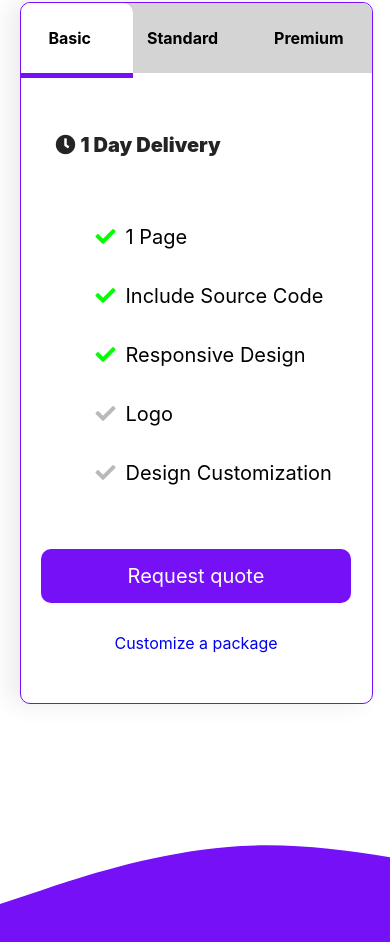
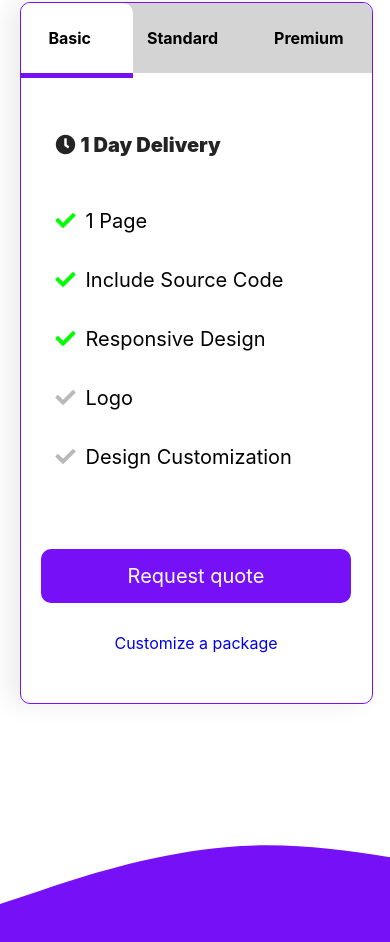
Before and after one commit to Tiago-Rodrigs/Tiago-Rodrigues-Portfolio, a React (Create React App) app: page /about in a window 390 px wide. Shown: the part 1912-2854 px from the top of the page. Built offline with nearby package versions, Linux system fonts and the light colour scheme.

Commit message:
fixed bug in packages services & Code cleaner

```diff
--- a/src/components/image/index.js
+++ b/src/components/image/index.js
@@ -7,12 +7,12 @@ function ImageCard(props) {
   return (
     <div className="image-home">
       <div className="link-website">
-        <a href={props.link} target="_blank">
+        <a href={props.link} target="_blank" rel="noreferrer">
           SEE {props.type}
         </a>
         <Link to={`/contact?msg=${props.message}`}>REQUEST QUOTE</Link>
       </div>
-      <img src={props.thumbnail} />
+      <img src={props.thumbnail} alt={`${props.message} project`} />
     </div>
   );
 }
--- a/src/components/packages/index.js
+++ b/src/components/packages/index.js
@@ -3,9 +3,9 @@ import { Link } from "react-router-dom";
 import "./style.css";
 
 class Packages extends Component {
-  changeOption = async (option) => {
+  changeOption =  (option) => {
     if (option !== null) {
-      await document.getElementById(option).scrollIntoView({
+       document.getElementById(option).scrollIntoView({
         behavior: "smooth",
         block: "end",
         inline: "nearest",
@@ -124,7 +124,6 @@ class Packages extends Component {
             </article>
           </div>
         </div>
-
       </div>
     );
   }
--- a/src/components/packages/style.css
+++ b/src/components/packages/style.css
@@ -1,5 +1,3 @@
-
-
 .packages-container {
   position: relative;
   margin-top: 50px;
@@ -11,8 +9,6 @@
   border-radius: 10px;
   border: 1px solid var(--main-color);
 }
-
-
 
 .packages-title {
   width: 100%;
@@ -175,8 +171,6 @@
     box-shadow: -10px 0px 25px 0px rgba(0, 0, 0, 0.082);
     height: 700px;
     border-radius: 10px;
-
-
   }
 
   .packages-title {
@@ -286,14 +280,14 @@
   .container-package-options {
     position: absolute;
     top: 16%;
-    width: 100%;
+    width: 88%;
     height: auto;
-    text-align: left;
+    margin: 0px;
+    padding: 0px;
   }
 
   .container-package-options li {
     font-size: 15pt;
-    text-align: left;
     list-style: none;
   }
 
--- a/src/components/pagination/style.css
+++ b/src/components/pagination/style.css
@@ -79,6 +79,17 @@
   }
 }
 
+@keyframes slide2 {
+  from {
+    left: 80px;
+    transform: translateX(80px);
+  }
+  to {
+    right: 92%;
+    transform: translateX(92%);
+  }
+}
+
 @media only screen and (max-width: 1000px) {
   .container .home-title {
     width: 150px;
@@ -95,6 +106,12 @@
     left: 50px;
   }
 
+  .ball-about {
+
+    left: 78%;
+
+  }
+
   @keyframes slide {
     from {
       left: 75%;
@@ -105,4 +122,15 @@
       transform: translateX(50px);
     }
   }
+
+  @keyframes slide2 {
+    from {
+      left: 50px;
+      transform: translateX(50px);
+    }
+    to {
+      right: 78%;
+      transform: translateX(78%);
+    }
+  }
 }
--- a/src/pages/about/index.js
+++ b/src/pages/about/index.js
@@ -64,7 +64,7 @@ class About extends Component {
 
             <div className="skills-container">
               {images.map((item) => {
-                return <img src={item} />;
+                return <img src={item} alt="technologies" />;
               })}
             </div>
           </div>
--- a/src/pages/contact/index.js
+++ b/src/pages/contact/index.js
@@ -85,7 +85,7 @@ class Contact extends Component {
             <i className="fa fa-arrow-left contact-arrow" />
           </Link>
 
-          <img src={avatar} className="contact-avatar" />
+          <img src={avatar} className="contact-avatar" alt="avatar" />
           <a href="https://wa.me/351937397475">
             <i className="fa fa-phone contact-phone" />
           </a>
```
